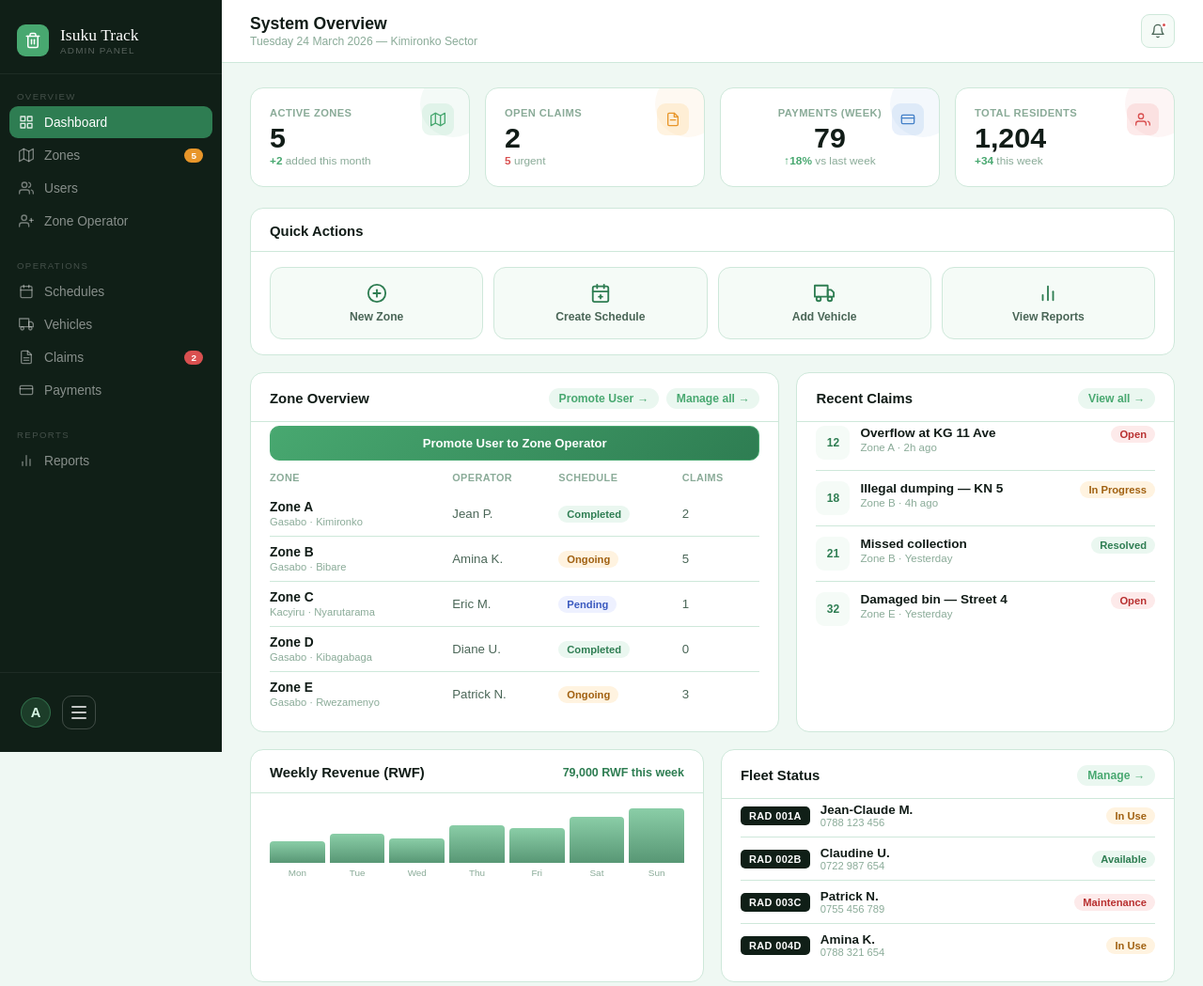
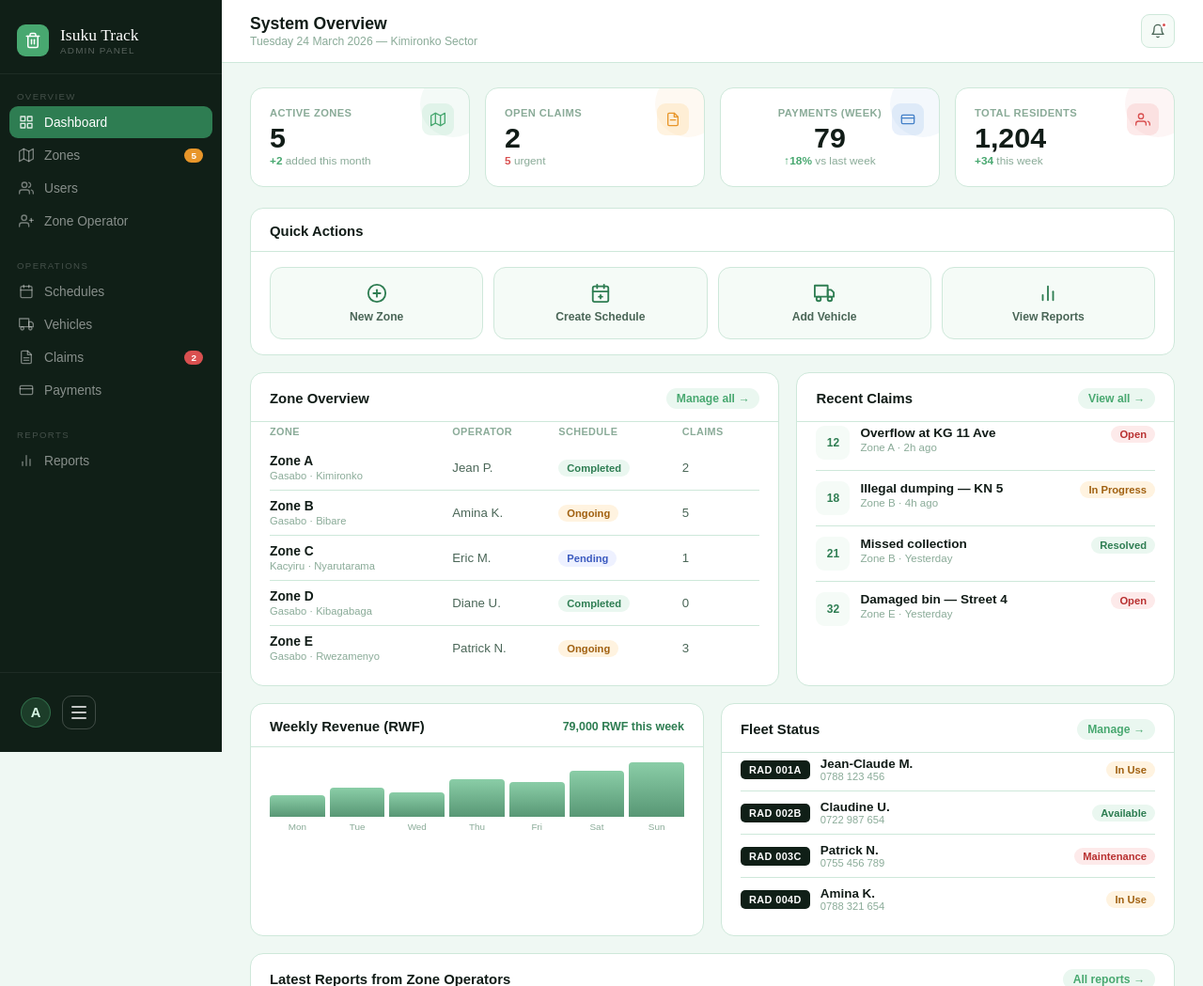
Before and after one commit to Abigail-Salem-Tendo/isuku_track, a Flask app: page /admin/dashboard in a window 1280 px wide. Shown: the top 1049 px of the page at 94% size. Run offline with Flask 3, Linux system fonts and the light colour scheme.

Commit message:
feat: remove promote zone operator functionality from admin dashboard

```diff
--- a/static/js/admin_dash.js
+++ b/static/js/admin_dash.js
@@ -241,19 +241,6 @@ document.addEventListener('DOMContentLoaded', function () {
         '<div class="mf-actions"><button type="button" class="mf-btn sec" data-close-modal>Cancel</button><button type="submit" class="mf-btn">Add Vehicle</button></div>';
     }
 
-    if (action === 'promote-zone-operator') {
-      modalTitle.textContent = 'Promote User to Zone Operator';
-      var zoneOptions = ['<option value="">No zone assignment</option>'];
-      state.zones.forEach(function (zone) {
-        zoneOptions.push('<option value="' + String(zone.id) + '">' + escapeHtml(zone.name) + '</option>');
-      });
-
-      formHtml =
-        '<label class="mf-lbl">User Email<input class="mf-in" name="promoteEmail" type="email" required placeholder="resident@example.com" /></label>' +
-        '<label class="mf-lbl">Assign Zone (optional)<select class="mf-in" name="promoteZone">' + zoneOptions.join('') + '</select></label>' +
-        '<div class="mf-actions"><button type="button" class="mf-btn sec" data-close-modal>Cancel</button><button type="submit" class="mf-btn">Promote</button></div>';
-    }
-
     if (!formHtml) return;
 
     modalForm.setAttribute('data-form-action', action);
@@ -269,7 +256,7 @@ document.addEventListener('DOMContentLoaded', function () {
   }
 
   function handleQuickAction(action) {
-    if (action === 'new-zone' || action === 'create-schedule' || action === 'add-vehicle' || action === 'promote-zone-operator') {
+    if (action === 'new-zone' || action === 'create-schedule' || action === 'add-vehicle') {
       openModal(action);
       return;
     }
@@ -534,58 +521,6 @@ document.addEventListener('DOMContentLoaded', function () {
           return;
         }
 
-        if (formAction === 'promote-zone-operator') {
-          var email = String(formData.get('promoteEmail') || '').trim().toLowerCase();
-          var zoneIdRaw = String(formData.get('promoteZone') || '').trim();
-
-          if (!email) {
-            showToast('User email is required', true);
-            return;
-          }
-
-          var token = localStorage.getItem('accessToken');
-          if (!token) {
-            showToast('Admin login required to promote user', true);
-            return;
-          }
-
-          var payload = { email: email };
-          if (zoneIdRaw) {
-            payload.zone_id = Number(zoneIdRaw);
-          }
-
-          try {
-            var response = await fetch('/api/auth/promote-zone-operator', {
-              method: 'POST',
-              headers: {
-                'Content-Type': 'application/json',
-                'Authorization': 'Bearer ' + token
-              },
-              body: JSON.stringify(payload)
-            });
-
-            var responseData = await response.json();
-            if (!response.ok) {
-              showToast(responseData.error || 'Failed to promote user', true);
-              return;
-            }
-
-            if (responseData.zone && responseData.user) {
-              var matchingZone = state.zones.find(function (zone) {
-                return String(zone.id) === String(responseData.zone.id);
-              });
-              if (matchingZone) {
-                matchingZone.operator = responseData.user.username;
-              }
-            }
-
-            renderAll();
-            closeModal();
-            showToast(responseData.message || 'User promoted successfully');
-          } catch (_error) {
-            showToast('Network error while promoting user', true);
-          }
-        }
       });
     }
   }
--- a/templates/admin/admin_dash.html
+++ b/templates/admin/admin_dash.html
@@ -41,7 +41,7 @@
       <svg width="16" height="16" viewBox="0 0 24 24" fill="none" stroke="currentColor" stroke-width="2" stroke-linecap="round" stroke-linejoin="round"><path d="M17 21v-2a4 4 0 0 0-4-4H5a4 4 0 0 0-4 4v2"/><circle cx="9" cy="7" r="4"/><path d="M23 21v-2a4 4 0 0 0-3-3.87"/><path d="M16 3.13a4 4 0 0 1 0 7.75"/></svg>
       Users
     </a>
-    <div class="sb-a" data-action="promote-zone-operator" role="button" tabindex="0" aria-label="Promote user to zone operator">
+    <div class="sb-a" aria-label="Zone operator section">
       <svg width="16" height="16" viewBox="0 0 24 24" fill="none" stroke="currentColor" stroke-width="2" stroke-linecap="round" stroke-linejoin="round"><path d="M16 21v-2a4 4 0 0 0-4-4H5a4 4 0 0 0-4 4v2"/><circle cx="8.5" cy="7" r="4"/><path d="M20 8v6"/><path d="M17 11h6"/></svg>
       Zone Operator
     </div>
@@ -190,14 +190,10 @@
         <div class="ch">
           <div class="ct">Zone Overview</div>
           <div class="ch-actions">
-            <a class="ca" data-action="promote-zone-operator">Promote User →</a>
             <a class="ca" data-action="manage-zones">Manage all →</a>
           </div>
         </div>
         <div class="cb cb--pt">
-          <button type="button" class="zo-promote-btn" data-action="promote-zone-operator" aria-label="Promote user to zone operator">
-            Promote User to Zone Operator
-          </button>
           <table class="zt">
             <thead>
               <tr>
```
